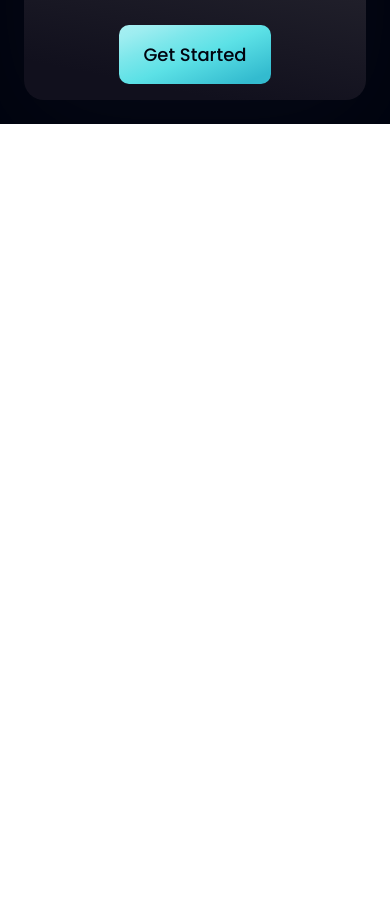
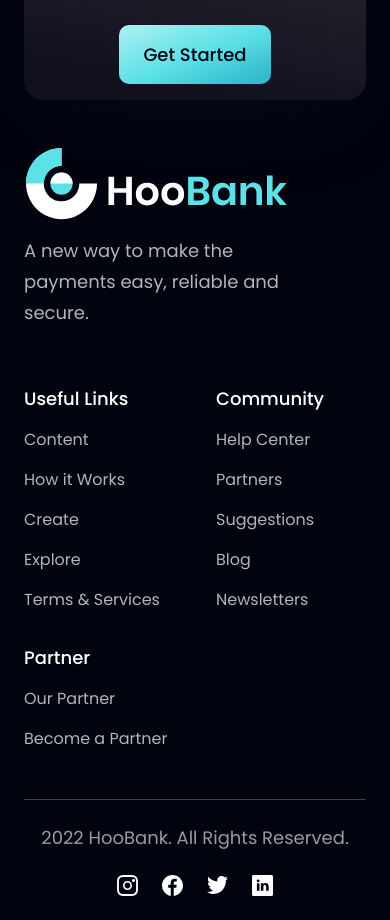
Before and after one commit to gsmatheus/hoo-bank, a React (Vite) app: page / in a window 390 px wide. Shown: the part 6440-7360 px from the top of the page. Before the commit the page ends 6564 px from the top, so only its background shows below. Built offline with nearby package versions, Linux system fonts and the light colour scheme.

Commit message:
feat: Footer

```diff
--- a/src/components/Footer.tsx
+++ b/src/components/Footer.tsx
@@ -1,11 +1,66 @@
-import React from 'react'
+import styles from "../style";
+import { logo } from "../assets";
+import { footerLinks, socialMedia } from "../constants";
 
 function Footer() {
   return (
-    <div>
+    <section className={`${styles.flexCenter} ${styles.paddingY} flex-col`}>
+      <div className={`${styles.flexStart} md:flex-row flex-col mb-8 w-full`}>
+        <div className="flex-1 flex flex-col justify-start mr-10">
+          <img
+            src={logo}
+            alt="hoobank"
+            className="w-[266px] h-[72px] object-contain"
+          />
+          <p className={`${styles.paragraph} mt-4 max-w-[310px]`}>
+            A new way to make the payments easy, reliable and secure.
+          </p>
+        </div>
 
-    </div>
-  )
+        <div className="flex-[1.5] w-full flex flex-row justify-between flex-wrap md:mt-0 mt-10">
+          {footerLinks.map((footerLink) => (
+            <div
+              key={footerLink.title}
+              className="flex flex-col ss:my-0 my-4 min-w-[150px]"
+            >
+              <h4 className="font-poppins font-medium text-[18px] leading-[27px] text-white">
+                {footerLink.title}
+              </h4>
+              <ul className="list-none mt-4">
+                {footerLink.links.map((link, index) => (
+                  <li
+                    key={link.name}
+                    // eslint-disable-next-line prettier/prettier
+                    className={`${index !== footerLink.links.length - 1 && "mb-4"} font-poppins font-normal text-[16px] leading-[24px] text-dimWhite hover:text-secondary cursor-pointer `}
+                  >
+                    {link.name}
+                  </li>
+                ))}
+              </ul>
+            </div>
+          ))}
+        </div>
+      </div>
+
+      <div className="w-full flex justify-between items-center md:flex-row flex-col pt-6 border-t-[1px] border-t-[#3F3E45]">
+        <p className="font-poppins font-normal text-[18px] leading-[27px] text-white opacity-60">
+          2022 HooBank. All Rights Reserved.
+        </p>
+
+        <div className="flex flex-row md:mt-0 mt-6">
+          {socialMedia.map((social, index) => (
+            <img
+              key={social.id}
+              src={social.icon}
+              alt={social.id}
+              // eslint-disable-next-line prettier/prettier
+              className={`w-[21px] h-[21px] object-contain cursor-pointer ${index !== socialMedia.length - 1 ? "mr-6" : "mr-0"}`}
+            />
+          ))}
+        </div>
+      </div>
+    </section>
+  );
 }
 
-export default Footer
+export default Footer;
```
